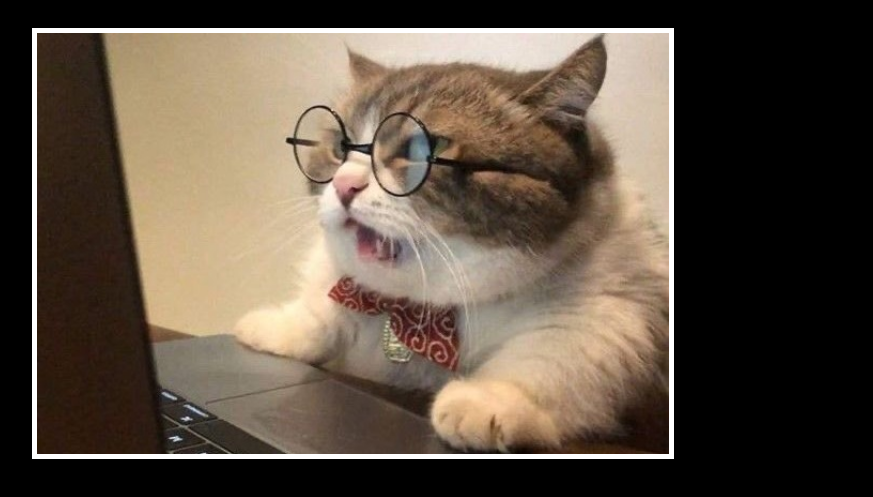
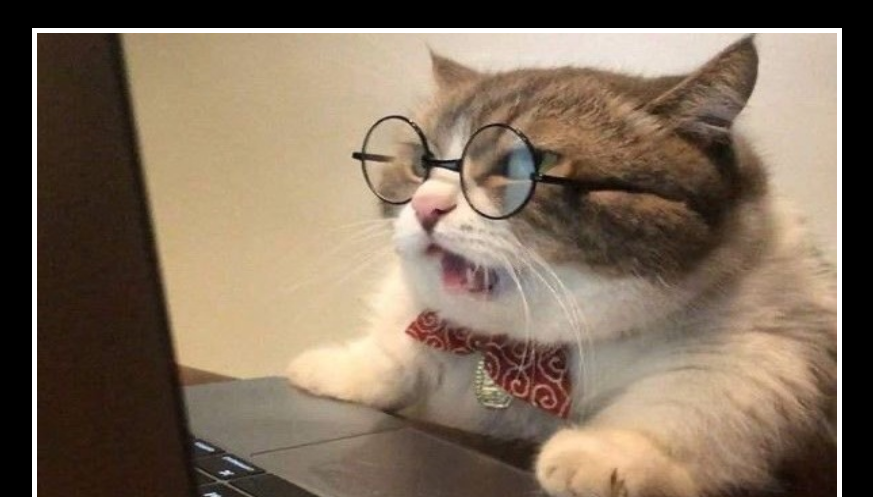
Before and after one commit to fede07/Web-Development-Projects, a plain HTML site: page 6.4 Motivation Meme Project/index.html in a window 1280 px wide. Shown: the top 497 px of the page, without its empty margins (292-1165 px from the left). Drawn offline with nearby package versions, Linux system fonts and the light colour scheme.

Commit message:
CSS Beginner

```diff
--- a/6.4 Motivation Meme Project/style.css
+++ b/6.4 Motivation Meme Project/style.css
@@ -8,6 +8,8 @@ div {
 img {
     width: 100%;
     border: 5px solid white;
+    height: 30em;
+    width: 50em;
 }
 
 html {
```
